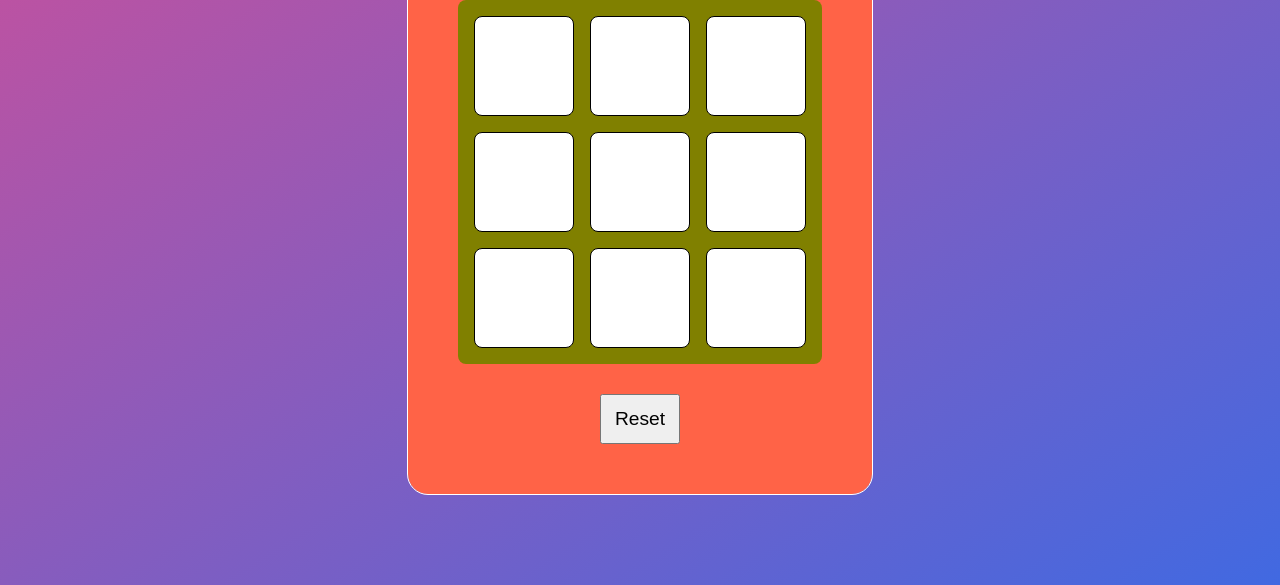
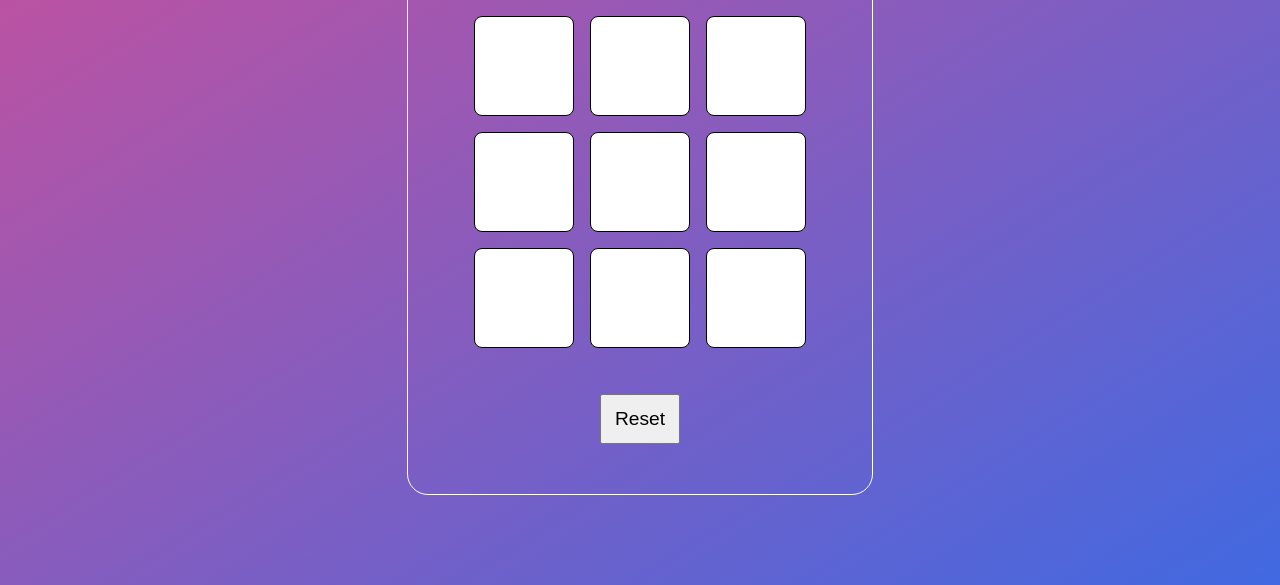
Before and after one commit to bEFly00/tic-tac-toe, a plain HTML site: page index.html in a window 1280 px wide. Shown: the part 215-800 px from the top of the page. Drawn offline with Linux system fonts and the light colour scheme.

Commit message:
feat: did some minor style changes

```diff
--- a/tictactoe.css
+++ b/tictactoe.css
@@ -24,8 +24,6 @@ grid-template-columns: repeat(3, 1fr);
 grid-template-rows: repeat(3, 1fr);
 margin: 0 auto;
 padding: 16px;
-background-color: olive;
-border-radius: 8px;
 }
 
 
@@ -51,7 +49,7 @@ background-color: lightgray;
 display: flex;
 justify-content: center;
 align-items: center;
-flex-direction: column; /* TODO: column is the default */
+/* TODO: column is the default */
 }
 
 
@@ -62,10 +60,8 @@ padding: 50px;
 outline: 1px solid white;
 border-radius: 20px;
 display: flex;
-justify-content: center;
-align-items: center;
+place-items: center;
 flex-direction: column;
-background-color: tomato;
 }
 
 
@@ -94,8 +90,6 @@ button:empty {
 background-color: white;
 }
 
-
-
 button:hover {
 cursor: pointer;
 background-color: lightgray;
```
